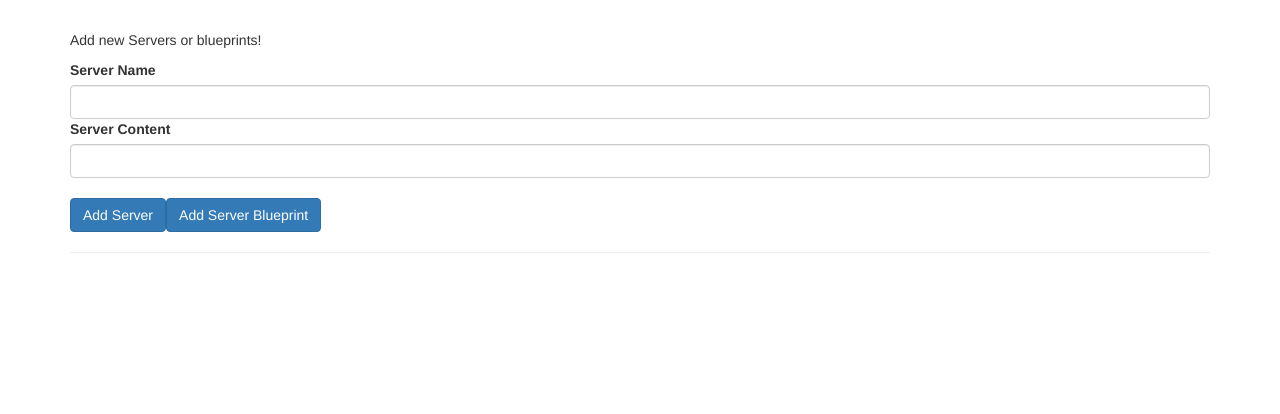
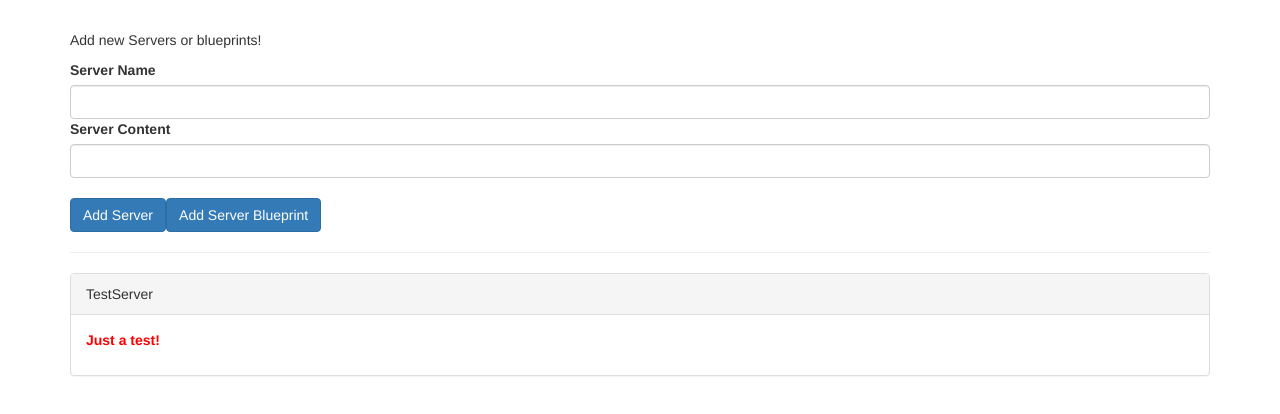
Before and after one commit to nramanath/angular-apps-learning, an Angular app in the folder cmp-databinding-start/: page / in a window 1280 px wide. Shown: the top 414 px of the page. Built offline with nearby package versions, Linux system fonts and the light colour scheme.

Commit message:
[cmp-databinding-start] - binding data to custom properties of components

```diff
--- a/cmp-databinding-start/src/app/app.component.html
+++ b/cmp-databinding-start/src/app/app.component.html
@@ -3,7 +3,7 @@
   <hr>
   <div class="row">
     <div class="col-xs-12">
-      <app-server-element *ngFor="let serverElement of serverElements"></app-server-element>
+      <app-server-element *ngFor="let serverElement of serverElements" [element] = serverElement></app-server-element>
     </div>
   </div>
 </div>
--- a/cmp-databinding-start/src/app/app.component.ts
+++ b/cmp-databinding-start/src/app/app.component.ts
@@ -6,6 +6,8 @@ import { Component } from '@angular/core';
   styleUrls: ['./app.component.css']
 })
 export class AppComponent {
-  serverElements = [];
+  serverElements = [
+    {type: 'server', name: 'TestServer', content: 'Just a test!'}
+  ];
 
 }
--- a/cmp-databinding-start/src/app/cockpit/cockpit.component.ts
+++ b/cmp-databinding-start/src/app/cockpit/cockpit.component.ts
@@ -16,18 +16,18 @@ export class CockpitComponent implements OnInit {
   }
 
   onAddServer() {
-    this.serverElements.push({
+    /*this.serverElements.push({
       type: 'server',
       name: this.newServerName,
       content: this.newServerContent
-    });
+    });*/
   }
 
   onAddBlueprint() {
-    this.serverElements.push({
+    /*this.serverElements.push({
       type: 'blueprint',
       name: this.newServerName,
       content: this.newServerContent
-    });
+    });*/
   }
 }
```
Also changed, not shown: cmp-databinding-start/src/app/server-element/server-element.component.ts (+6 -1 lines).
